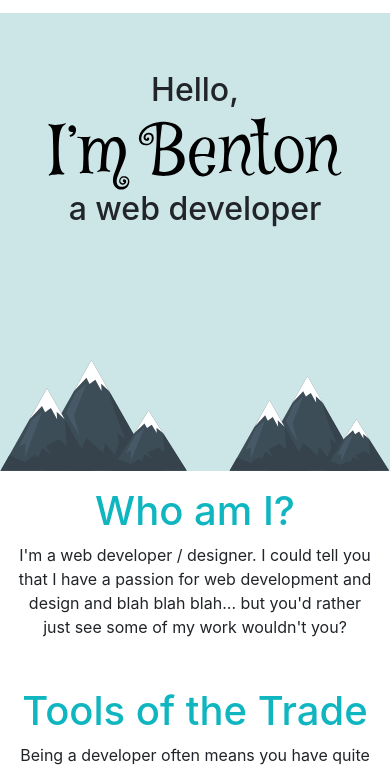
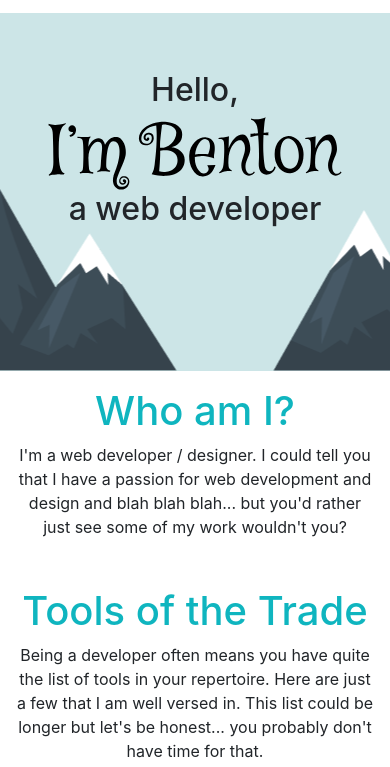
Before and after one commit to BeardedMammal/Personal-site, a plain HTML site: page index.html in a window 390 px wide. Shown: the part 79-846 px from the top of the page. Drawn offline with nearby package versions, Linux system fonts and the light colour scheme; files whose address does not match are found by name.

Commit message:
Update style.css

```diff
--- a/css/style.css
+++ b/css/style.css
@@ -230,6 +230,7 @@ footer .social-links a:focus {
 }
 
 @media (max-width: 768px) {
+  #hero-section {
     background: #CCE5E7 url(Images/Mountains.png) no-repeat center bottom;
   }
 }
```
